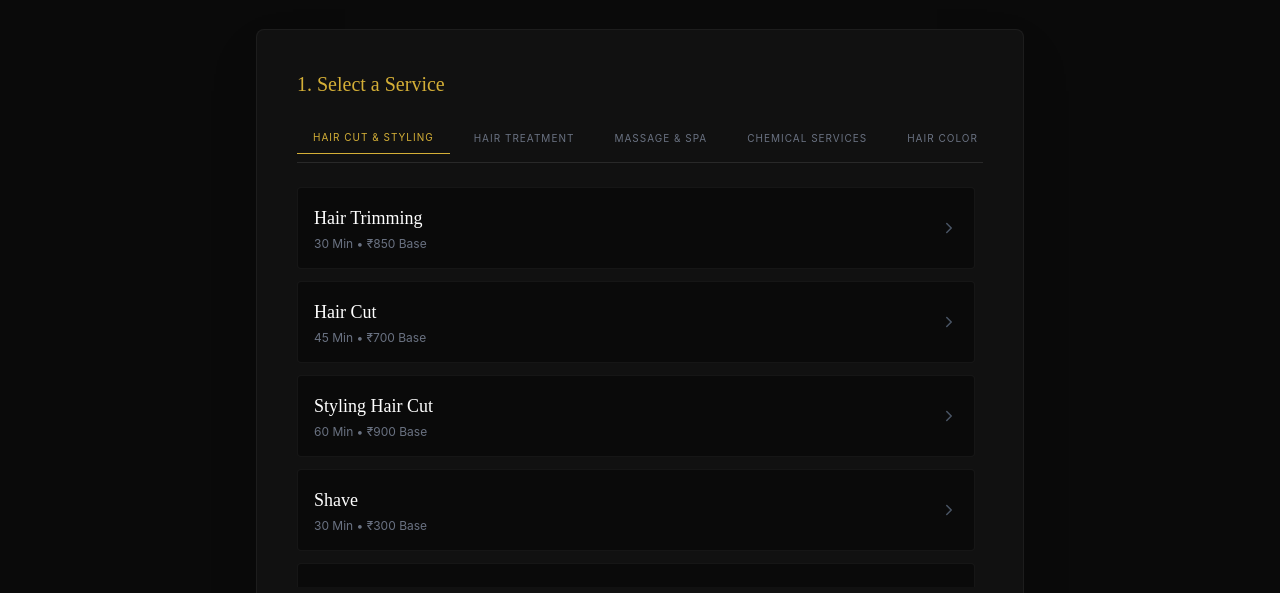
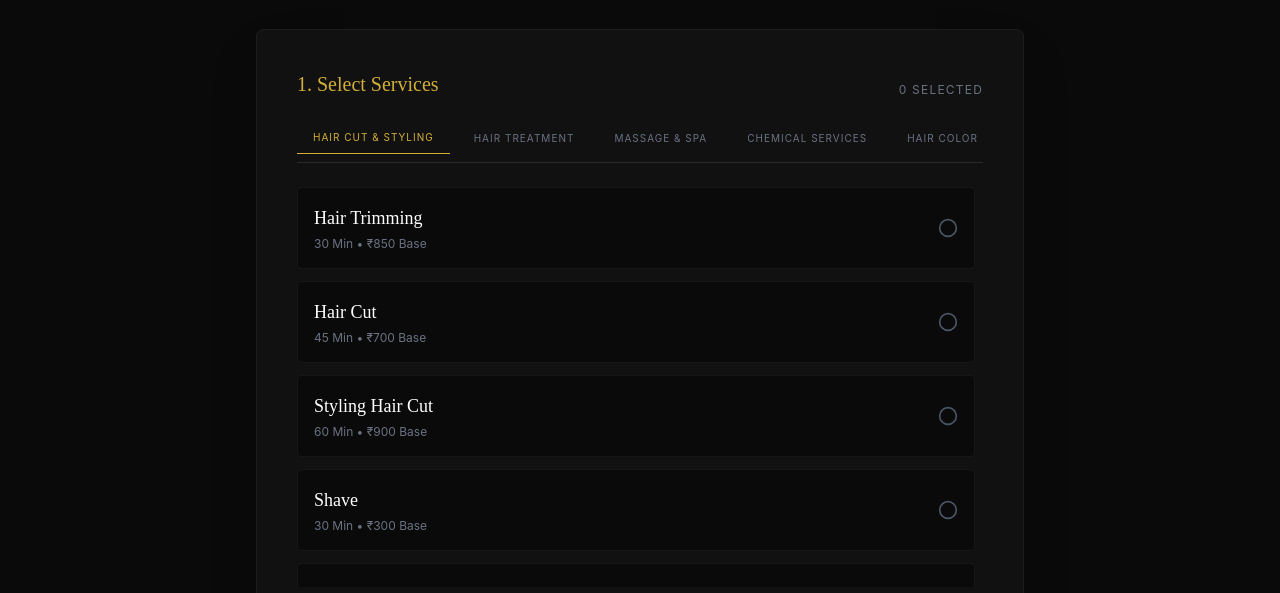
Before and after one commit to arjunprratap05/toni-guyfrontend, a React (Vite) app: page /booking in a window 1280 px wide. Shown: the part 359-952 px from the top of the page. Built offline with nearby package versions, Linux system fonts and the light colour scheme.

Commit message:
first commit

```diff
--- a/src/pages/Booking.jsx
+++ b/src/pages/Booking.jsx
@@ -1,6 +1,6 @@
 import React, { useState, useEffect } from 'react';
 import { useSearchParams, Link } from 'react-router-dom';
-import { Check, ChevronRight, ArrowLeft, CheckCircle2 } from 'lucide-react';
+import { Check, ChevronRight, ArrowLeft, CheckCircle2, Circle } from 'lucide-react';
 import { servicesMenu } from './Services';
 
 export default function Booking() {
@@ -12,7 +12,9 @@ export default function Booking() {
   const [step, setStep] = useState(1);
   const [selectedCategory, setSelectedCategory] = useState('Hair Cut & Styling');
 
-  const [selectedServiceId, setSelectedServiceId] = useState(searchParams.get('service') || null);
+  // NEW: Store an array of selected services instead of just one ID
+  const [selectedServices, setSelectedServices] = useState([]);
+
   const [selectedArtist, setSelectedArtist] = useState('Any Available Artist');
   const [selectedDate, setSelectedDate] = useState('');
   const [selectedTime, setSelectedTime] = useState('');
@@ -29,25 +31,49 @@ export default function Booking() {
   const [isLoadingTimeslots, setIsLoadingTimeslots] = useState(false);
 
   // ==========================================
+  // INITIALIZATION
+  // ==========================================
+  // Pre-select a service if coming from a "Book Now" link with a URL parameter
+  useEffect(() => {
+    const initialServiceId = searchParams.get('service');
+    if (initialServiceId) {
+      const serviceToPreSelect = servicesMenu.find(s => s.id === initialServiceId);
+      if (serviceToPreSelect) {
+        setSelectedServices([serviceToPreSelect]);
+      }
+    }
+  }, [searchParams]);
+
+  // ==========================================
   // AUTOMATED CALCULATIONS
   // ==========================================
-  const selectedService = servicesMenu.find(s => s.id === selectedServiceId);
-  const basePrice = selectedService ? selectedService.price : 0;
+  // NEW: Reduce the array to get the total base price of all selected services
+  const basePrice = selectedServices.reduce((total, service) => total + service.price, 0);
   const gstAmount = basePrice * 0.05;
   const finalTotal = basePrice + gstAmount;
+
   const categories = [...new Set(servicesMenu.map(item => item.category))];
+  const todayString = new Date().toISOString().split('T')[0];
 
-  const todayString = new Date().toISOString().split('T')[0];
+  // ==========================================
+  // TOGGLE SERVICE SELECTION
+  // ==========================================
+  const toggleService = (service) => {
+    setSelectedServices(prev => {
+      const isAlreadySelected = prev.some(s => s.id === service.id);
+      if (isAlreadySelected) {
+        // Remove it if already selected
+        return prev.filter(s => s.id !== service.id);
+      } else {
+        // Add it to the array
+        return [...prev, service];
+      }
+    });
+  };
 
   // ==========================================
   // EFFECTS & LOGIC
   // ==========================================
-  useEffect(() => {
-    if (selectedServiceId && step === 1) {
-      setStep(2);
-    }
-  }, [selectedServiceId]);
-
   useEffect(() => {
     if (!selectedDate) {
       setAvailableTimeslots([]);
@@ -151,18 +177,16 @@ export default function Booking() {
       stylistId: selectedArtist === 'Any Available Artist' ? 'any' : selectedArtist,
       date: selectedDate,
       timeSlot: selectedTime,
-      services: [
-        {
-          serviceId: selectedService.id,
-          name: selectedService.name,
-          price: selectedService.price
-        }
-      ],
+      // Map the array to the format your backend expects
+      services: selectedServices.map(s => ({
+        serviceId: s.id,
+        name: s.name,
+        price: s.price
+      })),
       totalAmount: finalTotal
     };
 
     try {
-      // Safe Vite environment variable check
       const API_URL = (typeof import.meta !== 'undefined' && import.meta.env?.VITE_API_URL) || 'http://localhost:5000';
 
       const response = await fetch(`${API_URL}/api/appointments/book`, {
@@ -198,7 +222,7 @@ export default function Booking() {
           <CheckCircle2 size={64} className="text-[#D4AF37] mx-auto mb-6" />
           <h2 className="text-3xl font-serif text-[#D4AF37] mb-4">Booking Confirmed!</h2>
           <p className="text-gray-400 text-sm leading-relaxed mb-8">
-            Thank you, {customerName}. Your appointment for {selectedService?.name} on {selectedDate} has been secured. You will receive a WhatsApp confirmation shortly.
+            Thank you, {customerName}. Your appointment for <span className="text-white font-semibold">{selectedServices.map(s => s.name).join(', ')}</span> on {selectedDate} has been secured. You will receive a WhatsApp confirmation shortly.
           </p>
           <button
             onClick={() => window.location.href = '/'}
@@ -249,10 +273,13 @@ export default function Booking() {
             </button>
           )}
 
-          {/* ================= STEP 1: SELECT SERVICE ================= */}
+          {/* ================= STEP 1: SELECT MULTIPLE SERVICES ================= */}
           {step === 1 && (
             <div>
-              <h2 className="text-xl font-serif text-[#D4AF37] mb-6">1. Select a Service</h2>
+              <div className="flex justify-between items-end mb-6">
+                <h2 className="text-xl font-serif text-[#D4AF37]">1. Select Services</h2>
+                <span className="text-xs text-gray-500 uppercase tracking-widest">{selectedServices.length} Selected</span>
+              </div>
 
               <div className="flex overflow-x-auto hide-scrollbar gap-2 mb-6 pb-2 border-b border-white/10">
                 {categories.map(cat => (
@@ -268,24 +295,42 @@ export default function Booking() {
                 ))}
               </div>
 
-              <div className="space-y-3 max-h-[50vh] overflow-y-auto pr-2 custom-scrollbar">
-                {servicesMenu.filter(s => s.category === selectedCategory).map(service => (
+              <div className="space-y-3 max-h-[50vh] overflow-y-auto pr-2 custom-scrollbar mb-6">
+                {servicesMenu.filter(s => s.category === selectedCategory).map(service => {
+                  const isSelected = selectedServices.some(s => s.id === service.id);
+                  return (
                     <button
                       key={service.id}
-                    onClick={() => {
-                      setSelectedServiceId(service.id);
-                      setStep(2);
-                    }}
-                    className="w-full text-left p-4 border border-white/5 hover:border-[#D4AF37]/50 bg-black/40 hover:bg-black transition-all flex justify-between items-center group rounded-sm"
+                      onClick={() => toggleService(service)}
+                      className={`w-full text-left p-4 border transition-all flex justify-between items-center group rounded-sm ${
+                        isSelected
+                          ? 'border-[#D4AF37] bg-[#D4AF37]/5'
+                          : 'border-white/5 bg-black/40 hover:bg-black hover:border-[#D4AF37]/50'
+                      }`}
                     >
                       <div>
-                      <h3 className="text-white font-serif text-lg group-hover:text-[#D4AF37] transition-colors">{service.name}</h3>
+                        <h3 className={`font-serif text-lg transition-colors ${isSelected ? 'text-[#D4AF37]' : 'text-white group-hover:text-[#D4AF37]'}`}>
+                          {service.name}
+                        </h3>
                         <p className="text-gray-500 text-xs mt-1 font-sans">{service.duration} • ₹{service.price} Base</p>
                       </div>
-                    <ChevronRight className="text-gray-600 group-hover:text-[#D4AF37] transition-colors" size={18} />
+                      {isSelected ? (
+                        <CheckCircle2 className="text-[#D4AF37]" size={20} />
+                      ) : (
+                        <Circle className="text-gray-600 group-hover:text-[#D4AF37]" size={20} />
+                      )}
                     </button>
-                ))}
+                  );
+                })}
               </div>
+
+              <button
+                disabled={selectedServices.length === 0}
+                onClick={() => setStep(2)}
+                className="w-full py-4 bg-[#D4AF37] text-black font-bold uppercase tracking-[0.2em] text-xs hover:bg-white transition-all duration-300 disabled:opacity-50 disabled:cursor-not-allowed rounded-sm"
+              >
+                Continue to Artists
+              </button>
             </div>
           )}
 
@@ -380,26 +425,34 @@ export default function Booking() {
           )}
 
           {/* ================= STEP 4: FINAL DETAILS & MATH ================= */}
-          {step === 4 && selectedService && (
+          {step === 4 && selectedServices.length > 0 && (
             <div>
               <h2 className="text-xl font-serif text-[#D4AF37] mb-6">4. Final Details</h2>
 
               <div className="border border-white/10 bg-black/40 p-6 rounded-sm mb-8">
-                <div className="space-y-2 mb-6 pb-6 border-b border-white/10">
-                  <p className="text-white text-sm flex justify-between font-sans">
-                    <span className="text-gray-500">Service:</span> {selectedService.name}
-                  </p>
+                <div className="space-y-4 mb-6 pb-6 border-b border-white/10">
+                  <div className="text-white text-sm font-sans">
+                    <span className="text-gray-500 block mb-2">Selected Services:</span>
+                    <div className="space-y-1">
+                      {selectedServices.map(s => (
+                        <div key={s.id} className="flex justify-between pl-2 border-l-2 border-[#D4AF37]/30">
+                          <span>{s.name}</span>
+                          <span className="text-gray-400">₹{s.price}</span>
+                        </div>
+                      ))}
+                    </div>
+                  </div>
                   <p className="text-white text-sm flex justify-between font-sans">
                     <span className="text-gray-500">Artist:</span> {selectedArtist}
                   </p>
                   <p className="text-white text-sm flex justify-between font-sans">
-                    <span className="text-gray-500">Time:</span> {selectedDate} • {selectedTime}
+                    <span className="text-gray-500">Time:</span> <span>{selectedDate} • {selectedTime}</span>
                   </p>
                 </div>
 
                 <div className="space-y-3">
                   <div className="flex justify-between text-sm text-gray-400 font-sans">
-                    <span>Base Price</span>
+                    <span>Combined Base Price</span>
                     <span>₹{basePrice.toFixed(2)}</span>
                   </div>
                   <div className="flex justify-between text-sm text-gray-400 font-sans">
```
Lines whose indentation alone changed are shown as unchanged.
